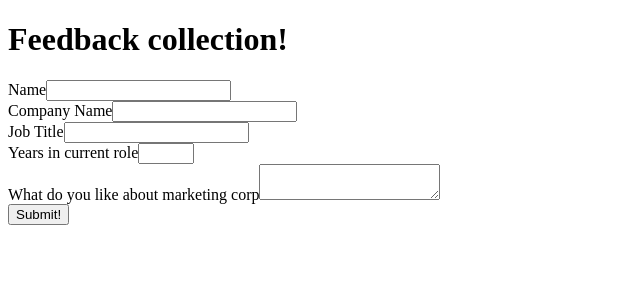
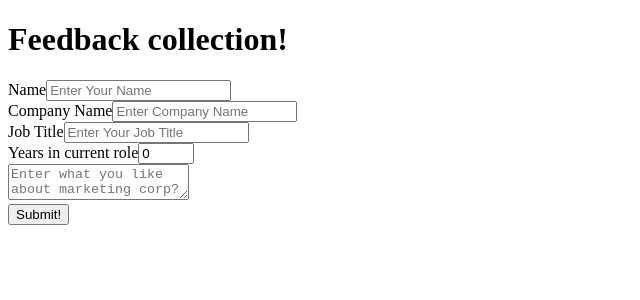
Before and after one commit to SlothSan/rockpool-test, an Angular app: page /feedback in a window 1280 px wide. Shown: the top 300 px of the page, without its empty margins (0-640 px from the left). Built offline with nearby package versions, Linux system fonts and the light colour scheme.

Commit message:
Added submit and tested by outputting details to console

```diff
--- a/src/app/feedback/feedback.component.html
+++ b/src/app/feedback/feedback.component.html
@@ -1,25 +1,24 @@
 <h1>Feedback collection!</h1>
 <div class="form-container">
-    <form>
+    <form [formGroup]="feedbackFormGroup" (ngSubmit)="onFormSubmit()">
         <div class="form-group">
             <label for="name">Name</label>
-            <input name="name" type="text" required minlength="6" [formControl]="nameControl"/>
+            <input name="name" type="text" required minlength="6" formControlName="name" placeholder="Enter Your Name"/>
         </div>
         <div class="form-group">
             <label for="companyName">Company Name</label>
-            <input name="companyName" type="text" required [formControl]="companyControl"/>
+            <input name="companyName" type="text" required formControlName="companyControl" placeholder="Enter Company Name"/>
         </div>
         <div class="form-group">
             <label for="jobTitle">Job Title</label>
-            <input name="jobTitle" type="text" required [formControl]="jobTitleControl"/>
+            <input name="jobTitle" type="text" required formControlName="jobTitleControl" placeholder="Enter Your Job Title"/>
         </div>
         <div class="form-group">
             <label for="years">Years in current role</label>
-            <input name="years" type="number" required min="0" max="50" [formControl]="yearsControl"/>
+            <input name="years" type="number" required min="0" max="50" formControlName="yearsControl"/>
         </div>
         <div class="form-group">
-            <label for="additional">What do you like about marketing corp</label>
-            <textarea name="additional" required [formControl]="additionalInfoControl"></textarea>
+            <textarea name="additional" required formControlName="additionalInfoControl" placeholder="Enter what you like about marketing corp?"></textarea>
         </div>
         <button type="submit">Submit!</button>
     </form>
--- a/src/app/feedback/feedback.component.ts
+++ b/src/app/feedback/feedback.component.ts
@@ -1,5 +1,5 @@
 import { Component } from '@angular/core';
-import { Form, FormControl } from '@angular/forms';
+import { Form, FormControl, FormGroup } from '@angular/forms';
 
 
 @Component({
@@ -9,18 +9,20 @@ import { Form, FormControl } from '@angular/forms';
 })
 export class FeedbackComponent {
 
-    nameControl: FormControl;
-    companyControl: FormControl;
-    jobTitleControl: FormControl;
-    yearsControl: FormControl;
-    additionalInfoControl: FormControl;
+    feedbackFormGroup: FormGroup;
 
     constructor() {
-      this.nameControl = new FormControl("");
-      this.companyControl = new FormControl("");
-      this.jobTitleControl = new FormControl("");
-      this.yearsControl = new FormControl();
-      this.additionalInfoControl = new FormControl("");
+      this.feedbackFormGroup = new FormGroup({
+        name: new FormControl(""),
+        companyControl: new FormControl(""),
+        jobTitleControl: new FormControl(""),
+        yearsControl: new FormControl(0),
+        additionalInfoControl: new FormControl("")
+      })
+    }
+
+    onFormSubmit() {
+      console.log(this.feedbackFormGroup.value);
     }
 
 }
```
